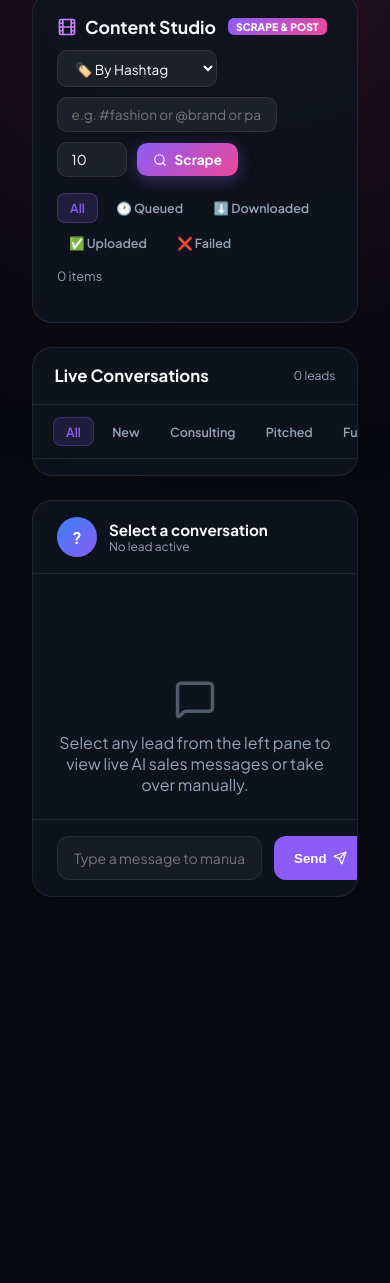
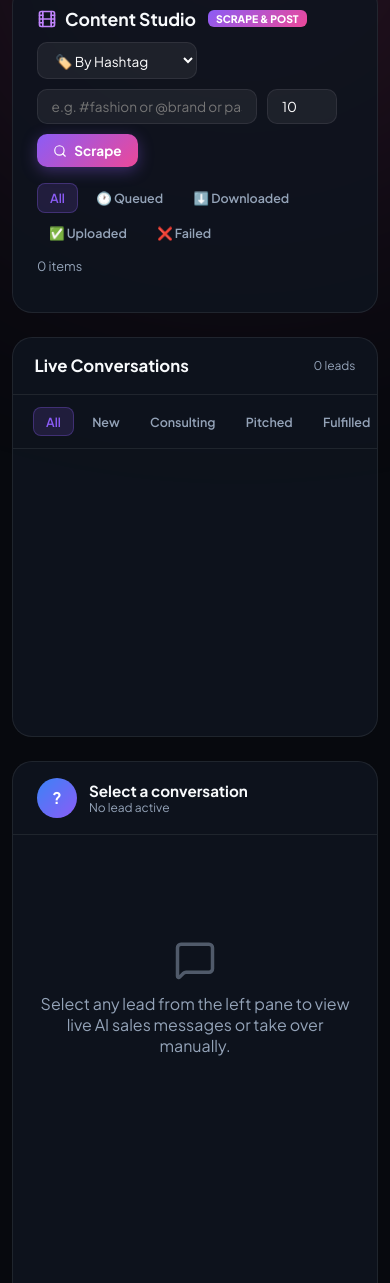
Before and after one commit to advik08k/earnbot, a plain HTML site: page public/index.html in a window 390 px wide. Shown: the part 807-2090 px from the top of the page. Before the commit the page ends 1728 px from the top, so only its background shows below. Drawn offline with nearby package versions, Linux system fonts and the light colour scheme; no server answers.

Commit message:
Fix UI responsiveness for mobile devices

```diff
--- a/public/index.html
+++ b/public/index.html
@@ -404,9 +404,22 @@
             min-height: 550px;
         }
 
-        @media (max-width: 960px) {
+        @media (max-width: 1200px) {
             .dashboard-columns {
                 grid-template-columns: 1fr;
+            }
+            main {
+                padding: 1rem 0.75rem;
+            }
+            .leads-pane {
+                min-height: 400px;
+                max-height: 50vh;
+            }
+            .chat-pane {
+                min-height: 600px;
+            }
+            .scrape-bar input, .scrape-bar select {
+                width: 100%;
             }
         }
 
```
